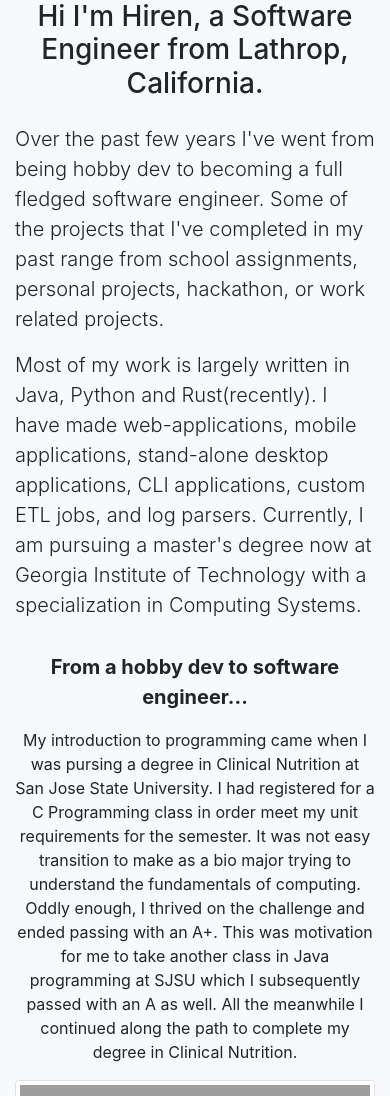
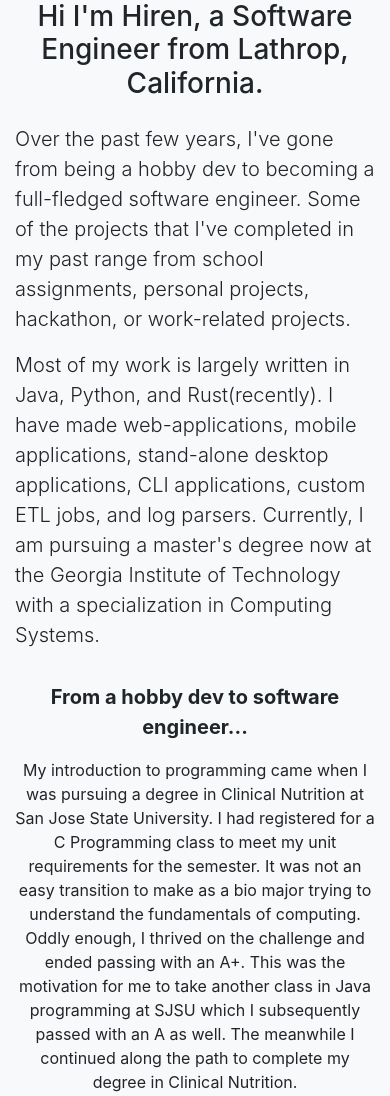
Before and after one commit to hpca01/PortfolioSite, a Django app: page /about/ in a window 390 px wide. Shown: the part 691-1787 px from the top of the page. Run offline with Django 3.2, Linux system fonts and the light colour scheme; grey boxes are pictures that could not be loaded.

Commit message:
updated html and fixed typos

```diff
--- a/templates/about.html
+++ b/templates/about.html
@@ -26,17 +26,17 @@
   <div class="row justify-content-center top_buffer">
     <div class="col-sm-10">
       <p class="text-sm-left lead">
-        Over the past few years I've went from being hobby dev to becoming a
-        full fledged software engineer. Some of the projects that I've completed
+        Over the past few years, I've gone from being a hobby dev to becoming a
+        full-fledged software engineer. Some of the projects that I've completed
         in my past range from school assignments, personal projects, hackathon,
-        or work related projects.
+        or work-related projects.
       </p>
       <p class="text-sm-left lead">
-        Most of my work is largely written in Java, Python and Rust(recently). I
-        have made web-applications, mobile applications, stand-alone desktop
+        Most of my work is largely written in Java, Python, and Rust(recently).
+        I have made web-applications, mobile applications, stand-alone desktop
         applications, CLI applications, custom ETL jobs, and log parsers.
-        Currently, I am pursuing a master's degree now at Georgia Institute of
-        Technology with a specialization in Computing Systems.
+        Currently, I am pursuing a master's degree now at the Georgia Institute
+        of Technology with a specialization in Computing Systems.
       </p>
     </div>
   </div>
@@ -46,15 +46,15 @@
         From a hobby dev to software engineer...
       </p>
       <p class="text-sm-left">
-        My introduction to programming came when I was pursing a degree in
+        My introduction to programming came when I was pursuing a degree in
         Clinical Nutrition at San Jose State University. I had registered for a
-        C Programming class in order meet my unit requirements for the semester.
-        It was not easy transition to make as a bio major trying to understand
+        C Programming class to meet my unit requirements for the semester. It
+        was not an easy transition to make as a bio major trying to understand
         the fundamentals of computing. Oddly enough, I thrived on the challenge
-        and ended passing with an A+. This was motivation for me to take another
-        class in Java programming at SJSU which I subsequently passed with an A
-        as well. All the meanwhile I continued along the path to complete my
-        degree in Clinical Nutrition.
+        and ended passing with an A+. This was the motivation for me to take
+        another class in Java programming at SJSU which I subsequently passed
+        with an A as well. The meanwhile I continued along the path to complete
+        my degree in Clinical Nutrition.
       </p>
     </div>
     <div class="col-sm-5">
@@ -78,16 +78,16 @@
     <div class="col-sm-5 text-center">
       <p class="text-sm-left">
         While going to school, I also worked as an Inpatient Pharmacy Technician
-        to fund college. Over the years, I noticed several problems which
-        usually caused delays down the chain. Some of these problems include
-        finding optimal medication levels in our automated dispensing machines.
-        Others included logistics of tracking narcotics through the life cycle
-        of a surgery case by reconciling documentation from multiple systems.
-        Some of my initial Python code was an effort to solve the aforementioned
+        to fund college. Over the years, I noticed several problems that usually
+        caused delays down the chain. Some of these problems include finding
+        optimal medication levels in our automated dispensing machines. Others
+        included logistics of tracking narcotics through the life cycle of a
+        surgery case by reconciling documentation from multiple systems. Some of
+        my initial Python code was an effort to solve the aforementioned
         problems through the PANDAS and Requests libraries. I was able to reduce
-        the time spent on the reconciling narcotics in surgery cases by creating
-        a script to combine data from the health-records and the dispensing
-        machines. This was able to cut down a 2 week full-time job to a 2 day
+        the time spent reconciling narcotics in surgery cases by creating a
+        script to combine data from the health-records and the dispensing
+        machines. This was able to cut down a 2-week full-time job to a 2-day
         full-time job saving hours and increasing accuracy.
       </p>
     </div>
@@ -100,11 +100,11 @@
         people saw issues, I saw optimizations waiting to happen. This was also
         when I accepted a job offer to work as a Lead IT Support Analyst, which
         was drastically different from working in a hospital setting. Towards my
-        last year at SJSU I had decided to pursue a Bachelor's of Software
+        last year at SJSU, I had decided to pursue a Bachelor of Software
         Development at Western Governors University. The change was sudden, but
         I had felt that it would serve to challenge me intellectually. At this
-        point in time, I had also went through a Grow With Google scholarship
-        which introduced me to Android Development and had me making Android
+        point, I had also gone through a Grow With Google scholarship which
+        introduced me to Android Development and had me making Android
         applications.
       </p>
     </div>
@@ -130,9 +130,9 @@
   <div class="row justify-content-center align-items-center large-top-buffer">
     <div class="col-sm-10 text-center large_top_buffer">
       <p class="text-sm-left lead">
-        I finished my Software Development degree in April, 2020 and am
-        currently pursing a Master's Degree in Computer Science with a
-        specialization in Computing Systems at Georgia Institute of Technology.
+        I finished my Software Development degree in April 2020 and am currently
+        pursuing a Master's Degree in Computer Science with a specialization in
+        Computing Systems at Georgia Institute of Technology.
       </p>
     </div>
   </div>
--- a/templates/projects_list.html
+++ b/templates/projects_list.html
@@ -11,7 +11,7 @@
       <a class="link-card" href="{% url 'project' project.id %}">
         <div class="card box-shadow mt-3">
           <div class="row">
-            <div class="col-sm-7">
+            <div class="col-sm-7 d-none d-lg-block">
               <!--add an if statement which moves this and the other column back and forth based on index-->
               <img
                 class="card-img card-img-horizontal-size"
@@ -38,7 +38,7 @@
                 <p class="card-text text-right">{{project.quick_blurb}}</p>
               </div>
             </div>
-            <div class="col-sm-7">
+            <div class="col-sm-7 d-none d-lg-block">
               <!--add an if statement which moves this and the other column back and forth based on index-->
               <img
                 class="card-img card-img-horizontal-size"
```
Also changed, not shown: templates/project_detail.html (+4 -38 lines).
